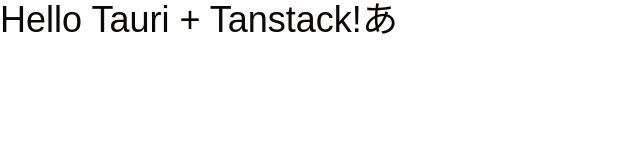
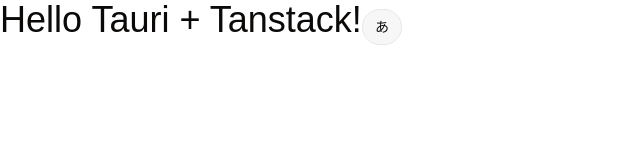
Before and after one commit to saka-naname/audira, a React (Vite) app: page / in a window 1280 px wide. Shown: the top 160 px of the page, without its empty margins (0-640 px from the left). Built offline with nearby package versions, Linux system fonts and the light colour scheme.

Commit message:
fix: importエイリアスの登録

```diff
--- a/src/routes/index.tsx
+++ b/src/routes/index.tsx
@@ -1,6 +1,7 @@
 import { createFileRoute } from "@tanstack/react-router";
 import { invoke } from "@tauri-apps/api/core";
 import { open } from "@tauri-apps/plugin-dialog";
+import { Button } from "@/components/ui/button";
 
 export const Route = createFileRoute("/")({
 	component: Home,
@@ -21,7 +22,9 @@
 	return (
 		<h1 className="text-4xl">
 			Hello Tauri + Tanstack!
-			<button type="button" onClick={handleClick}>あ</button>
+			<Button variant="outline" onClick={handleClick}>
+				あ
+			</Button>
 		</h1>
 	);
 }
--- a/vite.config.ts
+++ b/vite.config.ts
@@ -1,3 +1,4 @@
+import path from "node:path";
 import tailwindcss from "@tailwindcss/vite";
 import { tanstackRouter } from "@tanstack/router-plugin/vite";
 import react from "@vitejs/plugin-react";
@@ -15,6 +16,12 @@
 		react(),
 		tailwindcss(),
 	],
+
+	resolve: {
+		alias: {
+			"@": path.resolve(__dirname, "./src"),
+		},
+	},
 
 	// Vite options tailored for Tauri development and only applied in `tauri dev` or `tauri build`
 	//
```
